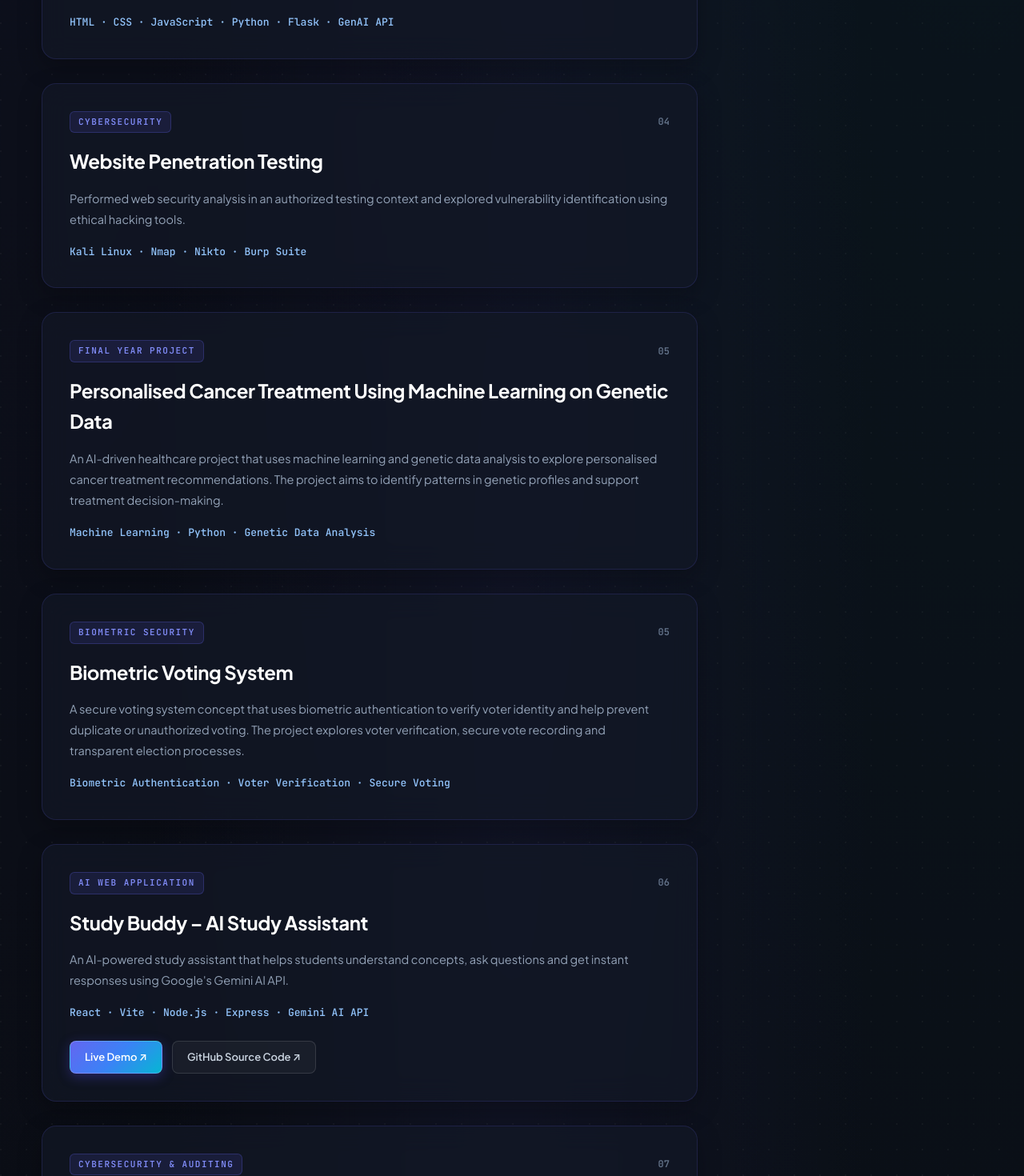
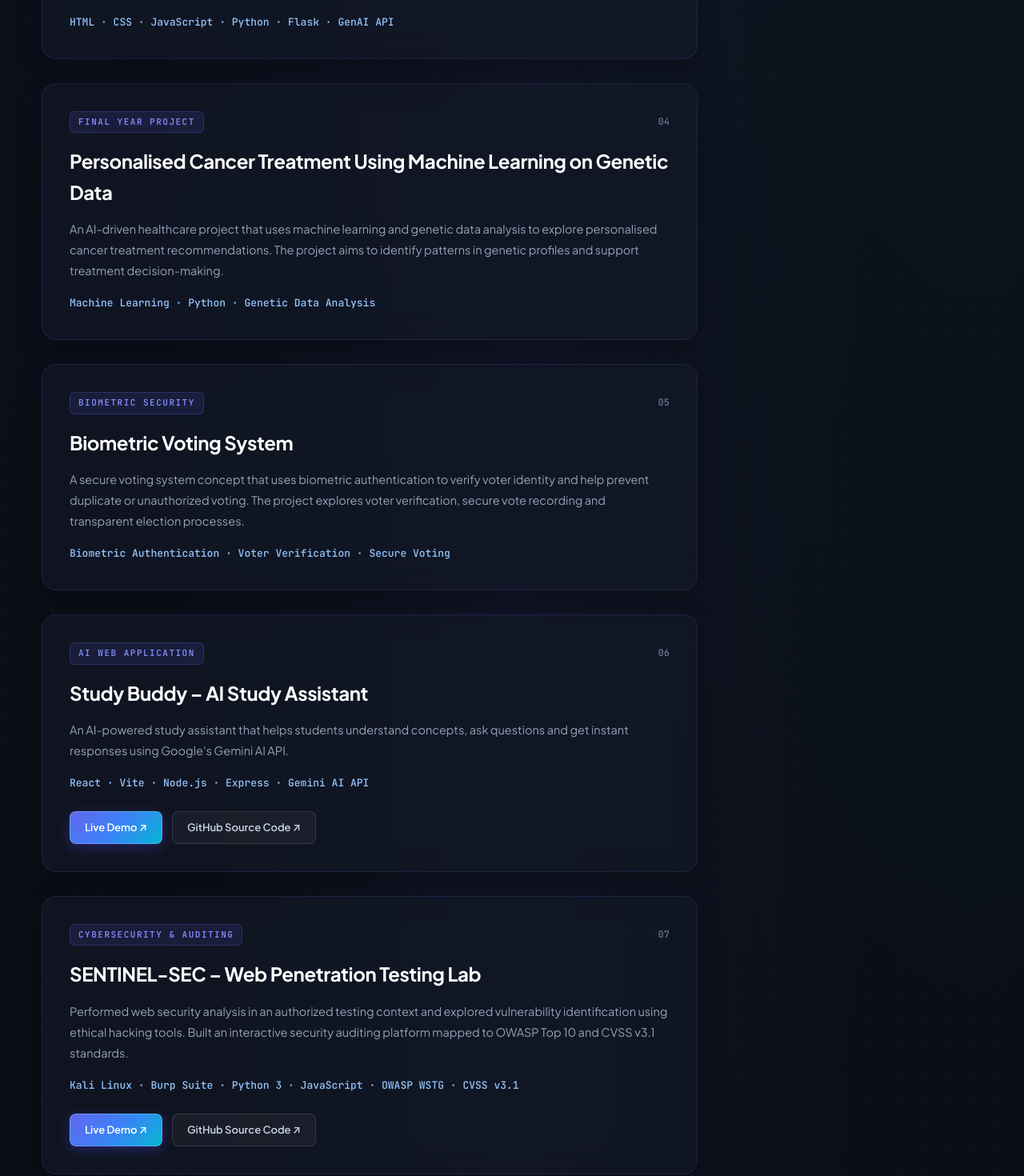
Before and after one commit to ManishKumar3371-sys/manish-portfolio-react, a React (Vite) app: page / in a window 1280 px wide. Shown: the part 4900-6370 px from the top of the page at 80% size. Built offline with nearby package versions, Linux system fonts and the light colour scheme.

Commit message:
refactor: remove old placeholder project 04 and update penetration testing lab showcase

```diff
--- a/src/App.jsx
+++ b/src/App.jsx
@@ -429,26 +429,9 @@ Message: ${callRequest.message}`
           </div>
 
           <div className="project-card">
-            <div className="project-top">
-              <span className="project-tag">CYBERSECURITY</span>
-              <span className="project-number">04</span>
-            </div>
-
-            <h3>Website Penetration Testing</h3>
-            <p>
-              Performed web security analysis in an authorized
-              testing context and explored vulnerability
-              identification using ethical hacking tools.
-            </p>
-
-            <div className="project-tech">
-              Kali Linux · Nmap · Nikto · Burp Suite
-            </div>
-          </div>
-          <div className="project-card">
         <div className="project-top">
           <span className="project-tag">FINAL YEAR PROJECT</span>
-          <span className="project-number">05</span>
+          <span className="project-number">04</span>
           </div>
 
            <h3>
@@ -537,13 +520,13 @@ Message: ${callRequest.message}`
   <h3>SENTINEL-SEC – Web Penetration Testing Lab</h3>
 
   <p>
-    An interactive web application security auditing & vulnerability assessment
-    management platform mapped to the OWASP Top 10 and CVSS v3.1 standards.
-    Features automated HTTP defensive header audits, JWT analysis, and report generation.
+    Performed web security analysis in an authorized testing context and explored
+    vulnerability identification using ethical hacking tools. Built an interactive security
+    auditing platform mapped to OWASP Top 10 and CVSS v3.1 standards.
   </p>
 
   <div className="project-tech">
-    Python 3 · JavaScript · OWASP WSTG · CVSS v3.1 · Security Auditing
+    Kali Linux · Burp Suite · Python 3 · JavaScript · OWASP WSTG · CVSS v3.1
   </div>
 
   <div className="project-links">
```
